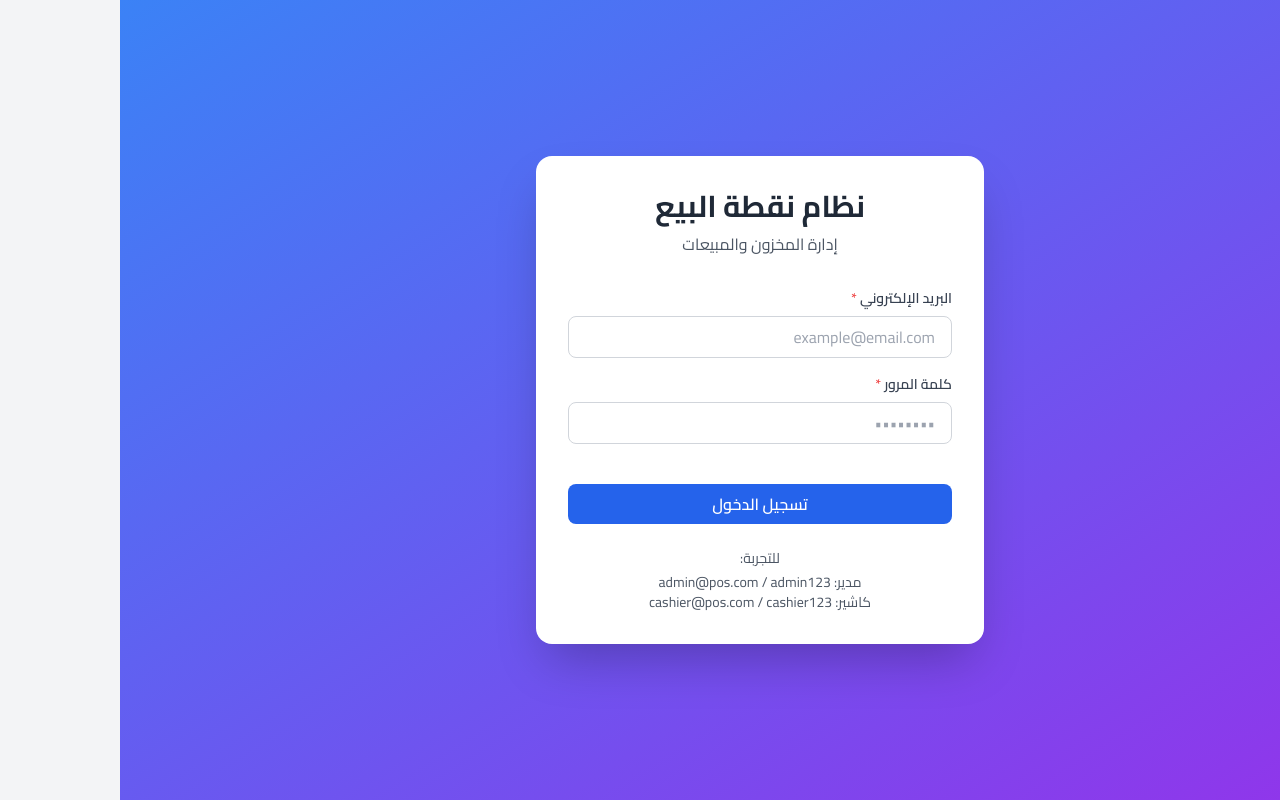
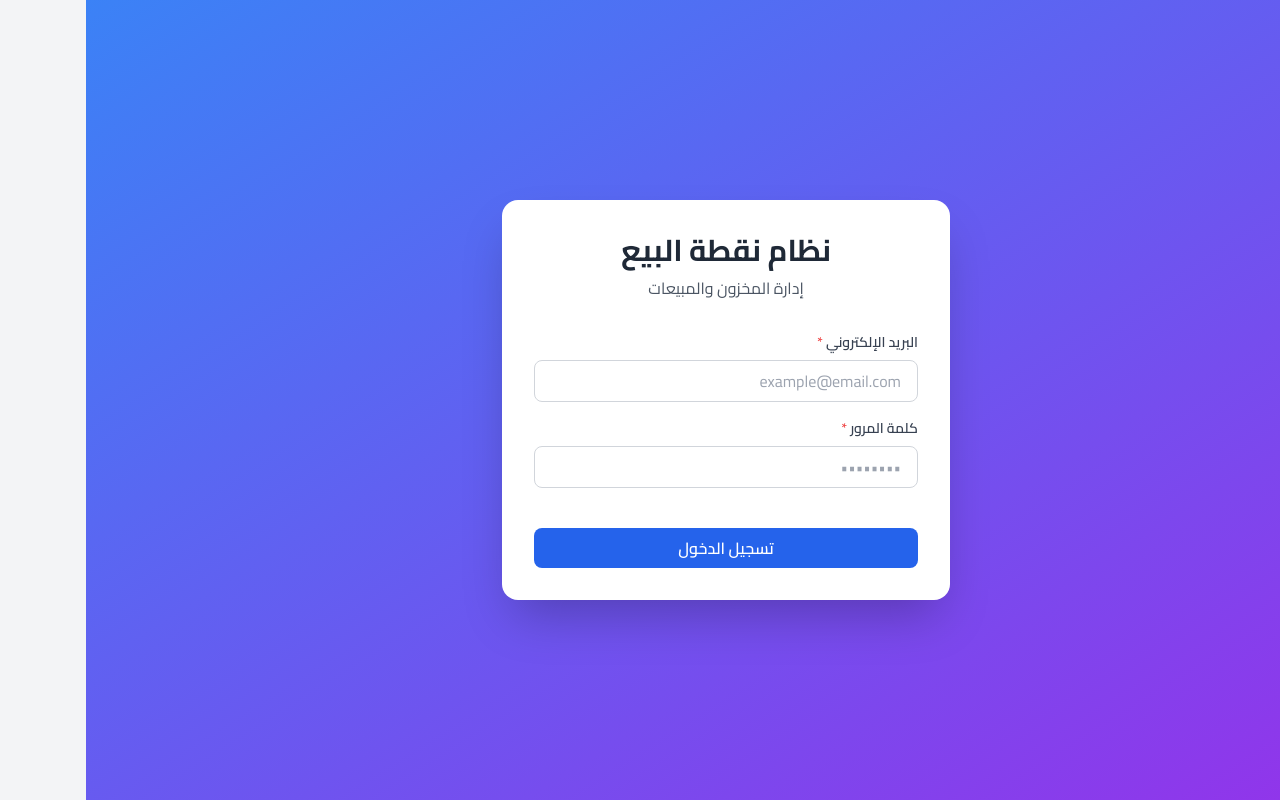
Before and after one commit to rayenbrh/POS_ARABIC, a React (Vite) app in the folder frontend/: page /login in a window 1280 px wide. Built offline with nearby package versions, Linux system fonts and the light colour scheme.

Commit message:
Update Login.jsx

```diff
--- a/frontend/src/pages/Login.jsx
+++ b/frontend/src/pages/Login.jsx
@@ -63,12 +63,6 @@ const Login = () => {
             تسجيل الدخول
           </Button>
         </form>
-
-        <div className="mt-6 text-center text-sm text-gray-600">
-          <p>للتجربة:</p>
-          <p className="mt-1">مدير: admin@pos.com / admin123</p>
-          <p>كاشير: cashier@pos.com / cashier123</p>
-        </div>
       </div>
     </div>
   );
```
